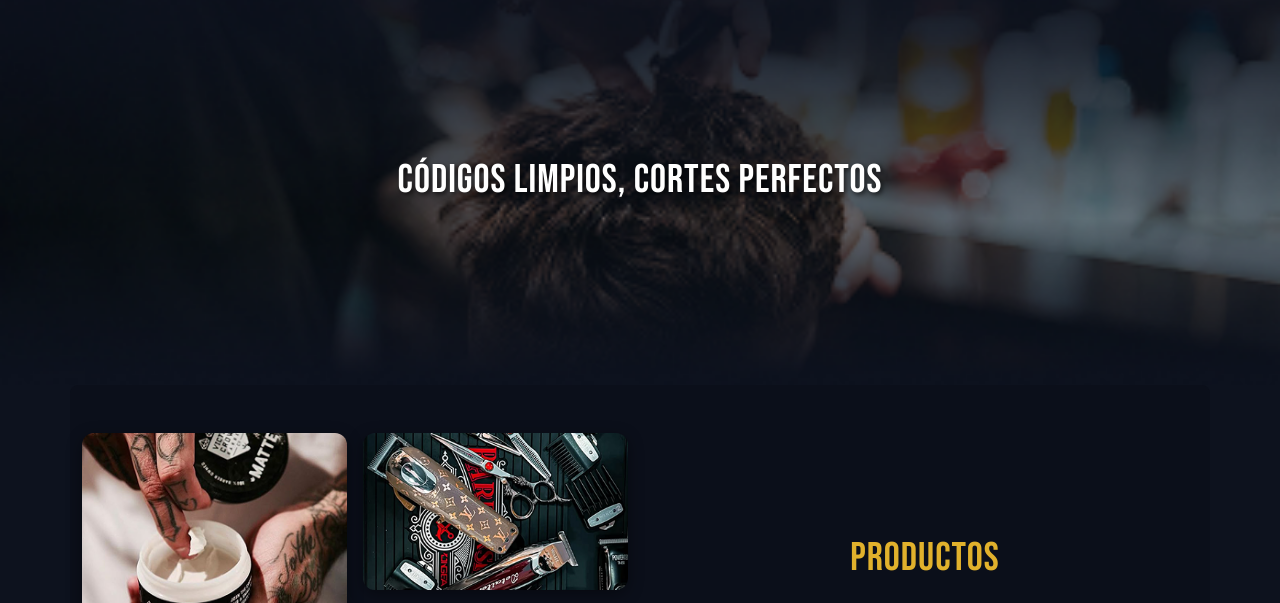
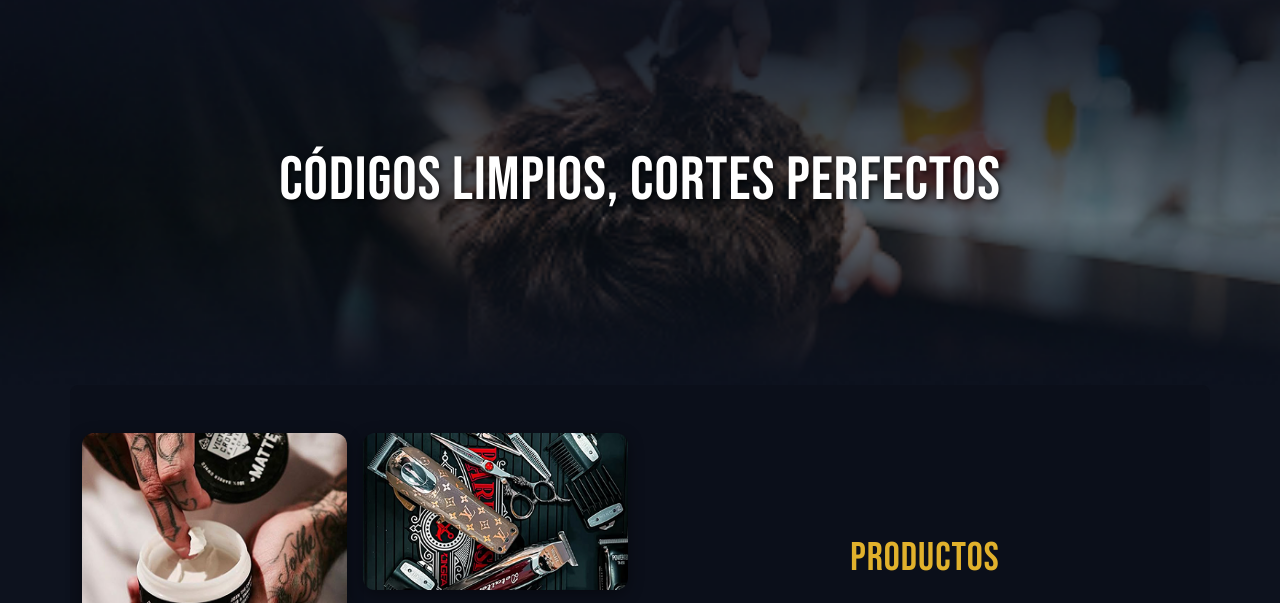
Before and after one commit to yoandryc/CodeCut, a plain HTML site: page proyecto/index.html in a window 1280 px wide. Shown: the part 95-698 px from the top of the page. Drawn offline with nearby package versions, Linux system fonts and the light colour scheme; a web font is replaced by a local one.

Commit message:
modify css

```diff
--- a/proyecto/styles/styles.css
+++ b/proyecto/styles/styles.css
@@ -74,7 +74,7 @@ header h1,
 .hero h1 {
   font-family: 'Bebas Neue', Arial, sans-serif;
   font-weight: 400; /* máximo grosor */
-  font-size: 2.5rem; /* ajusta el tamaño */
+  font-size:3.81rem; /* ajusta el tamaño */
   text-transform: uppercase; /* si quieres todo en mayúsculas */
   letter-spacing: 1px; /* separa letras como en el diseño */
   color: #ffffff;; /* blanco sólido */
```
